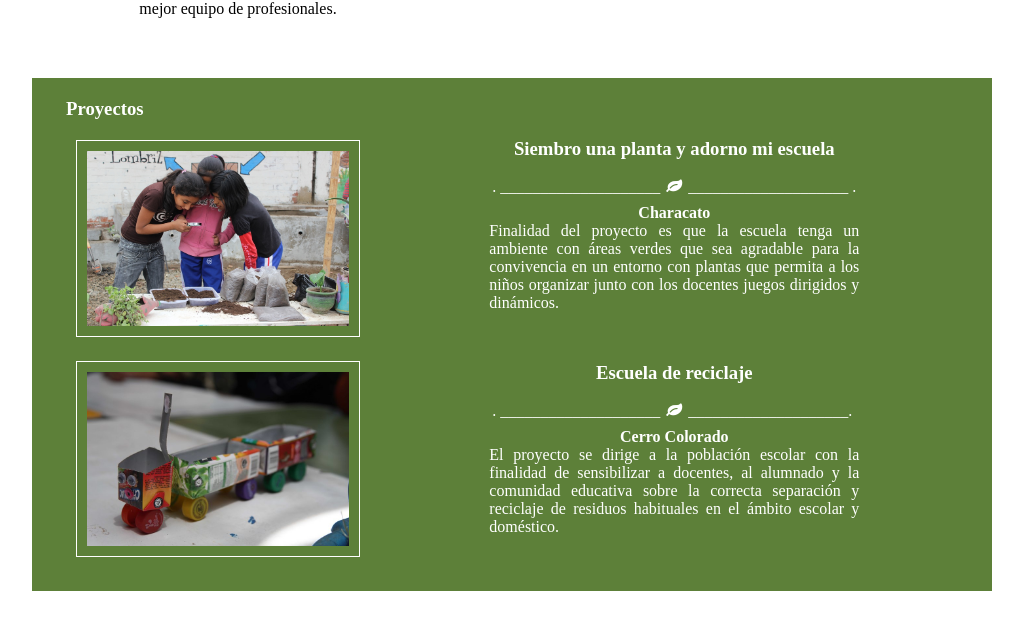
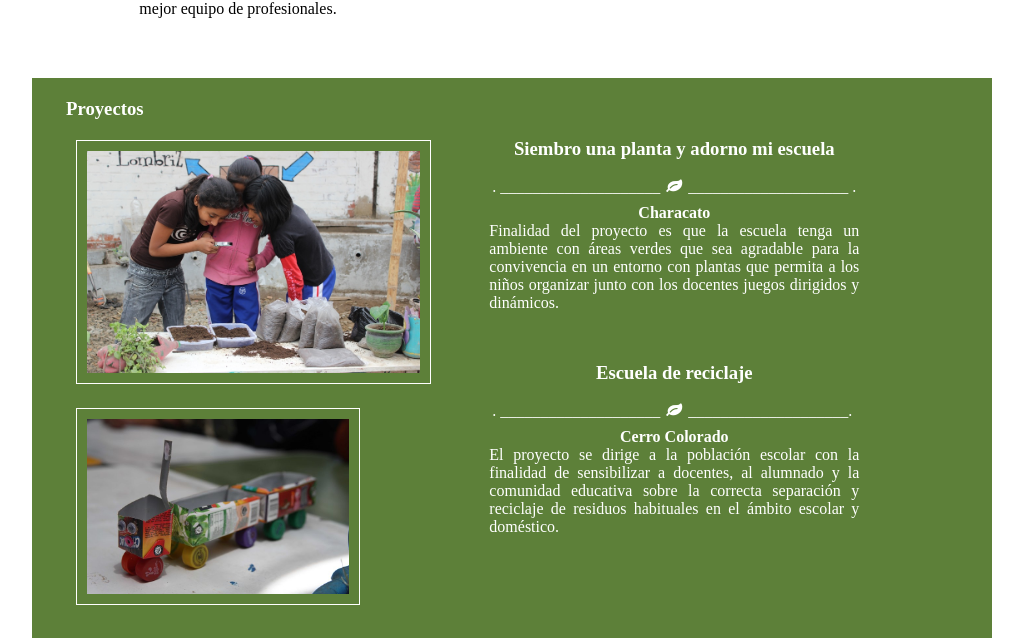
Before and after one commit to Mfernandez25/Lab-e-comunidad, a plain HTML site: page index.html in a window 1280 px wide. In both pictures the pointer is over the picture 346 px from the left and 1887 px from the top of the page. Shown: the part 1649-2287 px from the top of the page, without its empty margins (128-1151 px from the left). Drawn offline with Linux system fonts and the light colour scheme; a web font is replaced by a local one.

Commit message:
Juu!  Fin x2

```diff
--- a/css/main.css
+++ b/css/main.css
@@ -101,7 +101,6 @@ body{
 }
 .metodologia img{
 	margin-top: 20px;
-
 }
 /*SE TERMINO METODOLOGÍA*/
 .servicios{
@@ -138,7 +137,6 @@ body{
 	font-size: 20px;
 }
 /*SEGUNDA PARTE*/
-
 .proyectos{
 	background-color: #5D8039;
 	padding:20px;
@@ -151,6 +149,9 @@ body{
 	padding:10px;
 	border: 1px solid #fff;
 	margin:10px;
+}
+.proyectos .fotos:hover{
+	width: 100%;
 }
 .proyecto1,.proyecto2{
 	width:450px;
@@ -170,7 +171,6 @@ body{
 	width: 200px;
 	padding-top: 30px;
 }
-
 .equipo .redes li{
 	display: inline-block;
 	margin-top: 20px;
@@ -179,7 +179,6 @@ body{
 	width: 30px;
 	margin: 5px;
 }
-
 /*empieza el slider*/
 .blog{
 	background-image: url(../img/fondo2.jpg);
@@ -198,7 +197,6 @@ body{
 	background-color: transparent;
 	left: 5px;
 }
-
 .blog .btnsiguiente{
 	position: relative;
 	bottom: 210px;
@@ -206,7 +204,6 @@ body{
 	border: none;
 	background-color: transparent;
 }
-
 .slider{
 	width: 90%;
 	margin: auto;
@@ -230,7 +227,6 @@ body{
 	border-top-right-radius:50px;
 	border-bottom-left-radius:50px;
 	border:1px solid rgba(0, 0, 0, 0.3);
-
 }
 .slider h4,.descripcion{
 	text-align: justify;
@@ -266,7 +262,6 @@ body{
 	background-image: url(../img/fondo2.jpg);
 	padding:5px;
 }
-
 .text-justify{
 	text-align: justify;
 }
```
